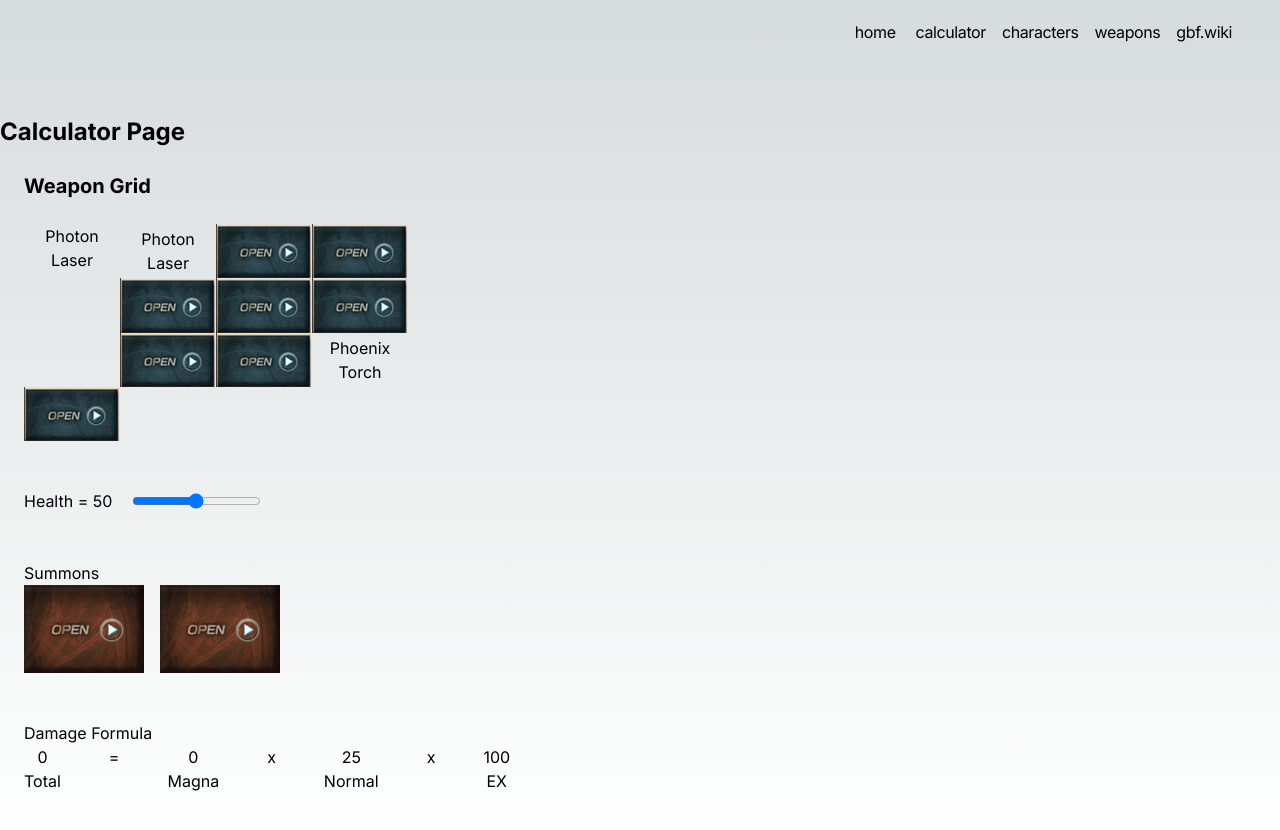
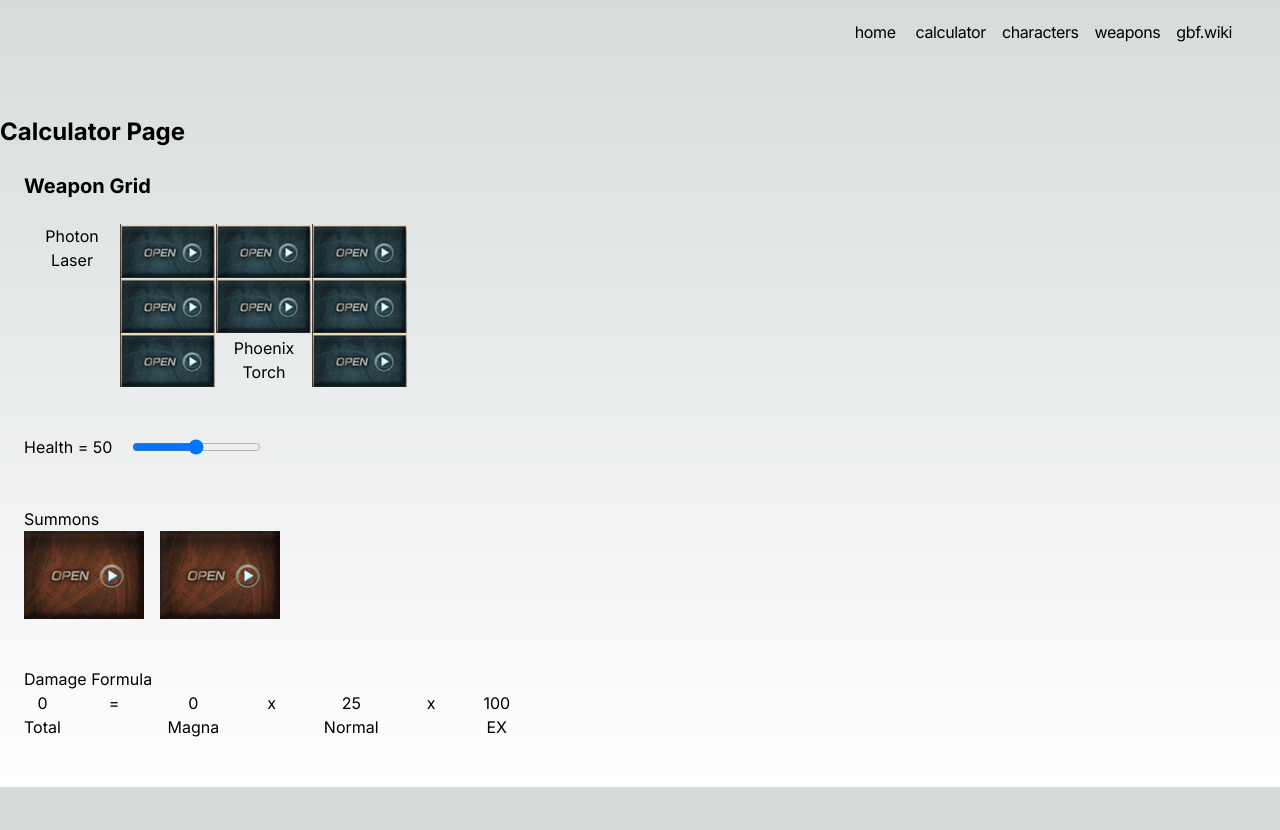
Before and after one commit to miiwo/granblue_front, a Next.js app: page /calc in a window 1280 px wide. Shown: the top 830 px of the page. After the commit the page ends 800 px from the top, so only its background shows below. Built offline with nearby package versions, Linux system fonts and the light colour scheme.

Commit message:
Fix 11 weapons to be 10 weapons instead

```diff
--- a/src/app/components/calc/weapon-grid.tsx
+++ b/src/app/components/calc/weapon-grid.tsx
@@ -1,19 +1,22 @@
 'use client'
 
-import { GBFWeaponGridContext } from "@/app/calc/gbfcalcContext"
+import { GBFWeaponGridContext, Weapon } from "@/app/calc/gbfcalcContext"
 import { useContext } from "react"
 import { WeaponGridTile } from "./gbf_tile"
 
 export function WeaponGrid() {
 
     const { grid } = useContext(GBFWeaponGridContext)
+    let mainhand: Weapon | undefined, rest
+    ({ 'wepOne': mainhand, ...rest} = grid)
+
 
     return (
         <div className="grid grid-rows-3 grid-cols-4 w-96">
             <div className="row-span-3">
-                <WeaponGridTile basepath="/calc" weapon={grid.wepOne} weaponlink="wepOne" />
+                <WeaponGridTile basepath="/calc" weapon={mainhand} weaponlink="wepOne" />
             </div>
-            {Object.keys(grid).map((keyName:string) => {
+            {Object.keys(rest).map((keyName:string) => {
                 return (
                     <WeaponGridTile key={keyName} weaponlink={keyName} basepath={"/calc"} weapon={grid[keyName]} />
                 )
```
